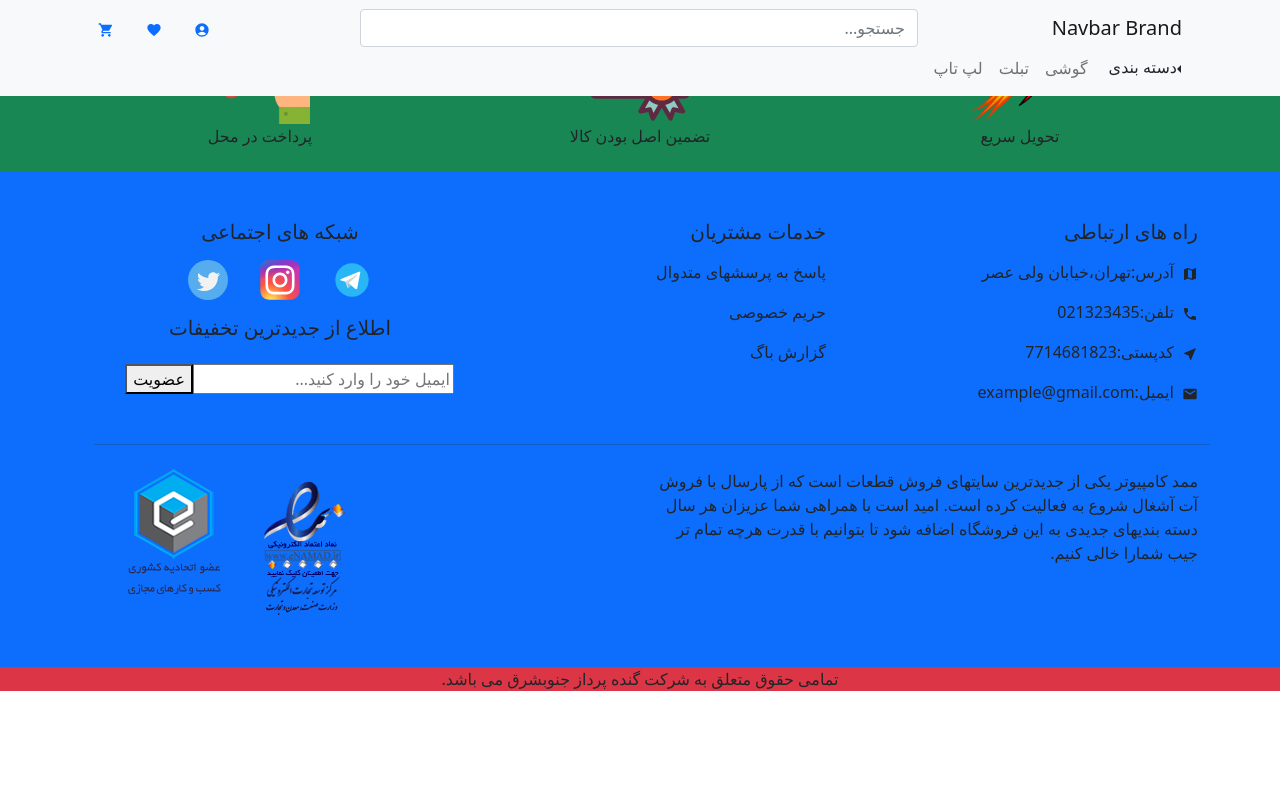
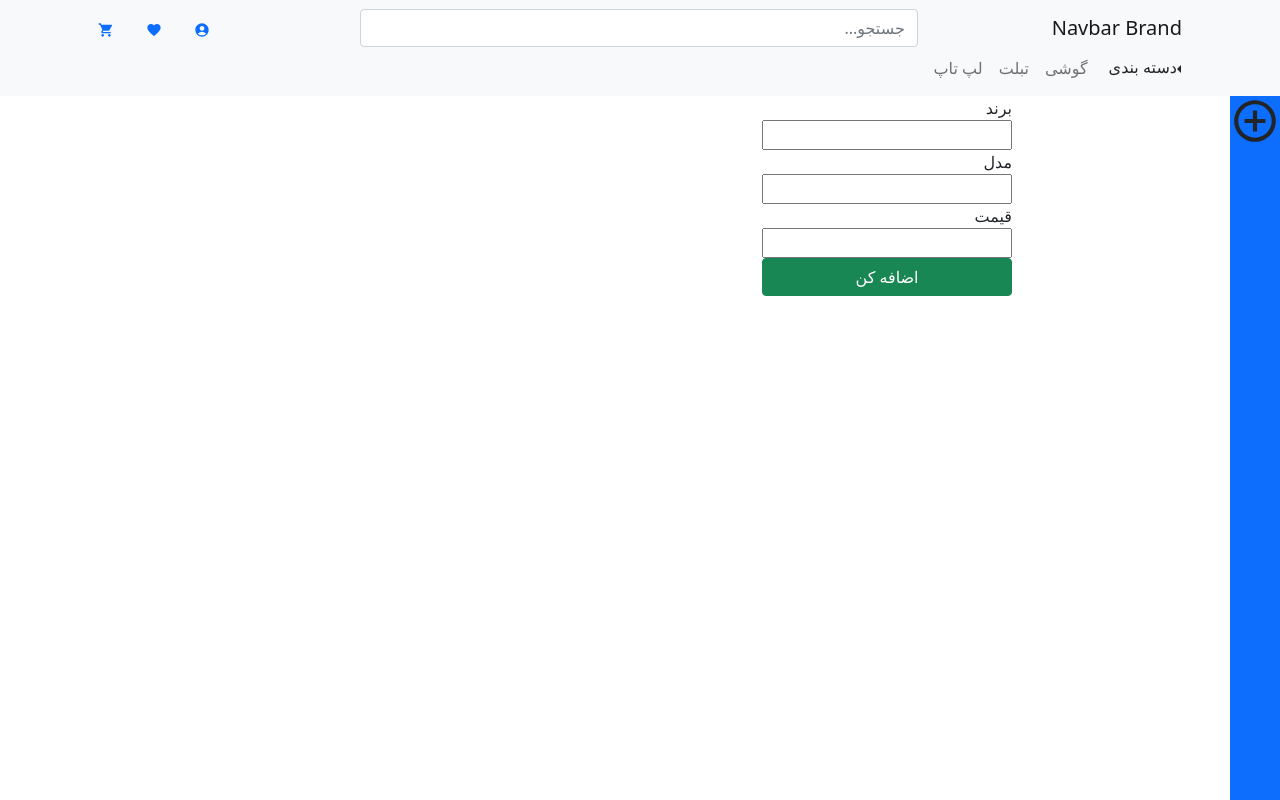
Before and after one commit to mmdaminah/shop, a React (Create React App) app: page /dashboard/addproduct in a window 1280 px wide. Shown: the top 800 px of the page. Built offline with nearby package versions, Linux system fonts and the light colour scheme.

Commit message:
dashboard initilized

```diff
--- a/src/Components/Sidebar/Sidebar.tsx
+++ b/src/Components/Sidebar/Sidebar.tsx
@@ -1,26 +1,28 @@
-import React, { useState } from 'react'
-import { Button, Offcanvas } from 'react-bootstrap'
+import React, { useState, useEffect } from 'react'
+import { MdAddCircleOutline } from "react-icons/md";
+import { useHistory } from 'react-router';
 const Sidebar = () => {
     const [show, setShow] = useState(false);
+    const [width, setWidth] = useState("");
     const handleClose = () => setShow(false);
     const handleShow = () => setShow(true);
-
+    const history = useHistory()
+    useEffect(() => {
+        if (show)
+            setWidth("w-100")
+        else
+            setWidth("")
+    }, [show])
     return (
-        <>
-            <Button variant="primary" onClick={handleShow}>
-                Launch
-            </Button>
-
-            <Offcanvas show={show} placement="end" onHide={handleClose}>
-                <Offcanvas.Header closeButton>
-                    <Offcanvas.Title>Offcanvas</Offcanvas.Title>
-                </Offcanvas.Header>
-                <Offcanvas.Body>
-                    Some text as placeholder. In real life you can have the elements you
-                    have chosen. Like, text, images, lists, etc.
-                </Offcanvas.Body>
-            </Offcanvas>
-        </>
+        <div className={`d-flex h-100 ${width}`}>
+            <div
+                onMouseLeave={handleClose}
+                onMouseEnter={handleShow}
+                className={`bg-primary h-100 ${width}`}
+            >
+                <div onClick={()=>history.push("/dashboard/addproduct")}><MdAddCircleOutline style={{width:"50px",height:"50px"}}/>{show && <span>item</span>}</div>
+            </div>
+        </div>
     );
 }
 export default Sidebar;
--- a/src/Pages/Dashboard/Dashboard.tsx
+++ b/src/Pages/Dashboard/Dashboard.tsx
@@ -1,9 +1,26 @@
 import React from 'react'
 import { RouteComponentProps } from 'react-router'
-export const Dashboard = (props:RouteComponentProps) => {
+import Sidebar from '../../Components/Sidebar/Sidebar'
+import routes from '../../Routes/dashboardRoutes'
+import { Route } from 'react-router-dom'
+export const Dashboard = (props: RouteComponentProps) => {
     return (
-        <div>
-            this is Dashboard
+        <div className="h-100 w-100 d-flex" style={{ marginTop: "6rem" }}>
+            <div className="w-25">
+                <Sidebar />
+            </div>
+            {
+                routes.map((item,index) => {
+                    return (
+                        <Route
+                            key={index}
+                            path={"/dashboard" + item.path}
+                            exact={item.exact}
+                            render={(props) => <item.Component {...props} />}
+                        />
+                    )
+                })
+            }
         </div>
     )
 }
--- /dev/null
+++ b/src/Pages/Dashboard/views/AddProduct.tsx
@@ -0,0 +1,33 @@
+import React, { useState } from 'react'
+import { RouteComponentProps } from 'react-router'
+
+const AddProduct = (props: RouteComponentProps) => {
+    const [input, setInput] = useState({})
+    const handleFormChange = (event:React.FormEvent)=> {
+        const data = event.target as HTMLInputElement
+        setInput({...input,[data.name]:data.value})
+    }
+    const handleSubmit = (event:React.FormEvent)=>{
+        event.preventDefault()
+        fetch("/mobile",{
+            method:'post',
+            body:JSON.stringify(input)
+        })
+    }
+    return (
+        <div className="w-100">
+            <div className="container">
+                <form onSubmit={handleSubmit} onChange={handleFormChange} className="d-flex flex-column" action="">
+                    <label htmlFor="">برند</label>
+                    <input name="brand" className="w-25" type="text" />
+                    <label htmlFor="">مدل</label>
+                    <input name="model" className="w-25" type="text" />
+                    <label htmlFor="">قیمت</label>
+                    <input name="price" className="w-25" type="text" />
+                    <button className="w-25 btn btn-success">اضافه کن</button>
+                </form>
+            </div>
+        </div>
+    )
+}
+export default AddProduct;
--- /dev/null
+++ b/src/Routes/dashboardRoutes.ts
@@ -0,0 +1,6 @@
+import React from 'react'
+const AddProduct = React.lazy(()=>import("../Pages/Dashboard/views/AddProduct"))
+const routes = [
+    {path:"/addproduct", exact:true, Component:AddProduct}
+]
+export default routes;
```
Also changed, not shown: src/Routes/mainRoutes.ts (+1 -6 lines), 1 other file (tests, documents, lock files or other folders).
